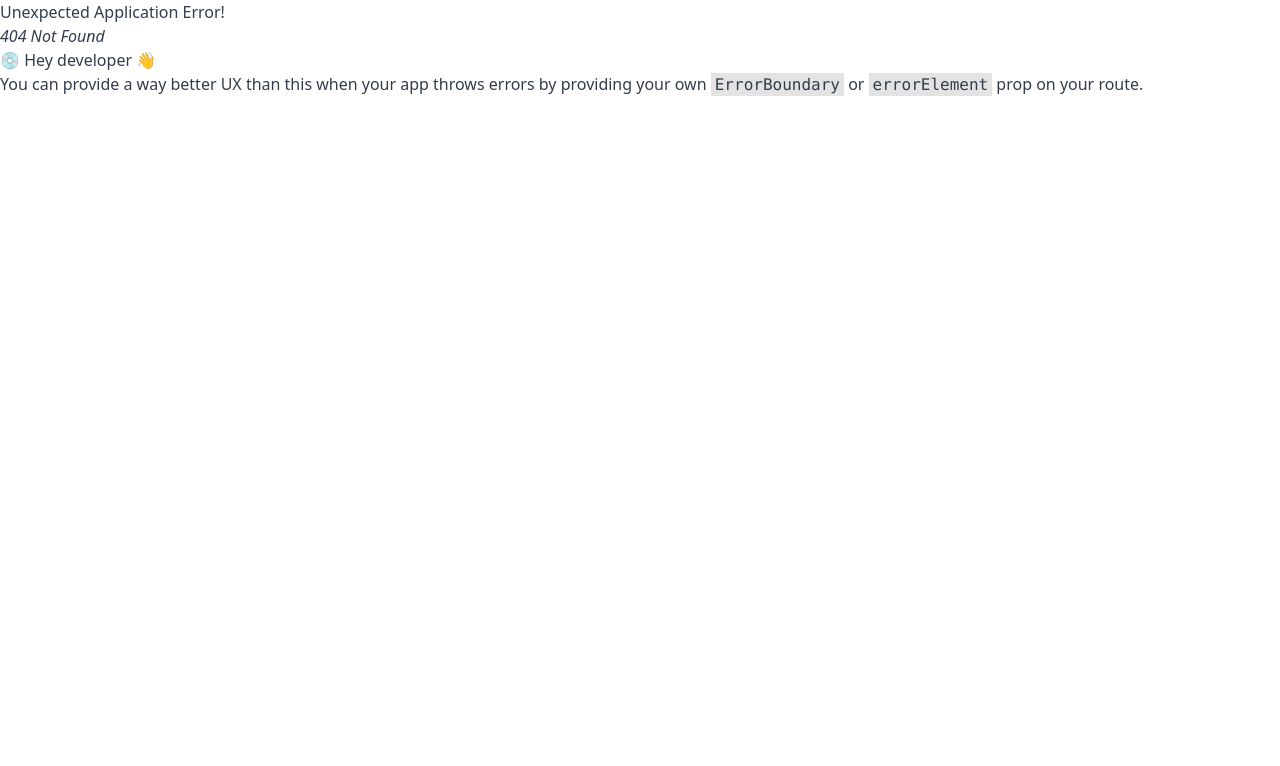
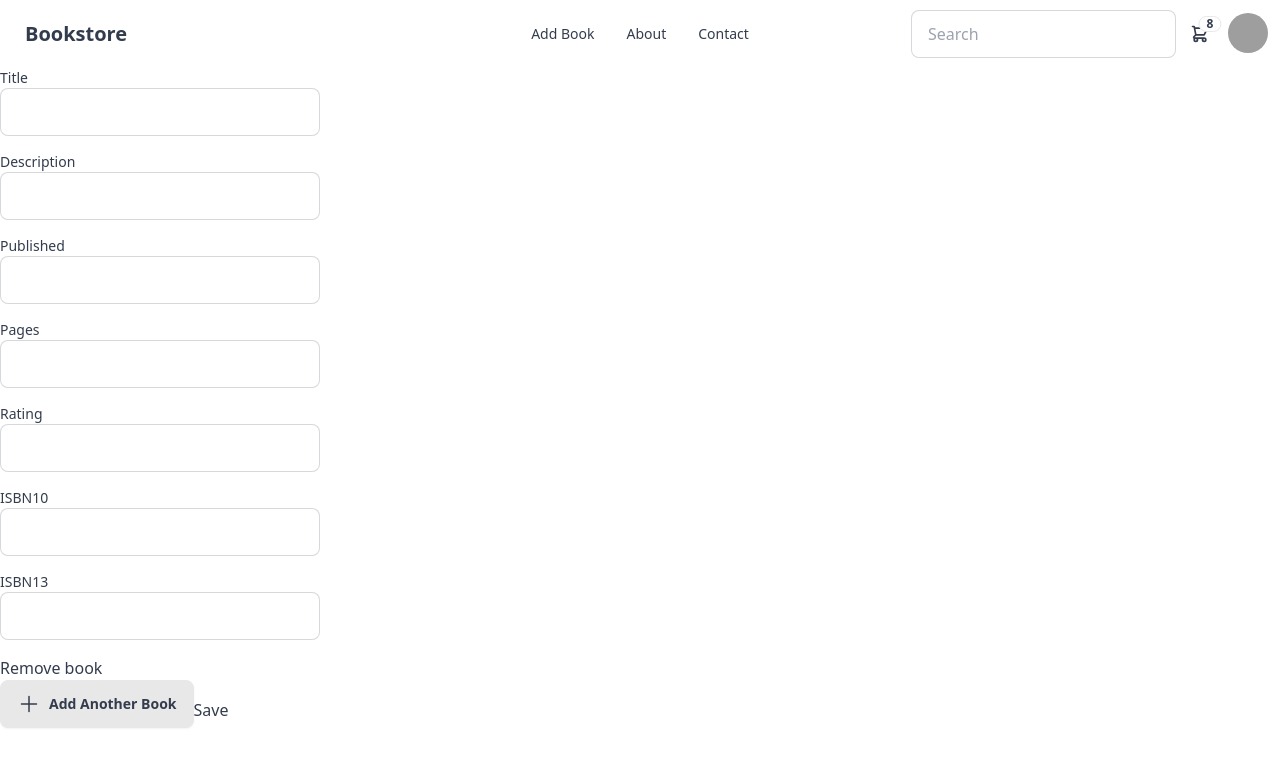
Before and after one commit to MichalisG/Bookstore, a React (Create React App) app: page /book/add in a window 1280 px wide. Before the commit this address had no page. Shown: the top 766 px of the page. Built offline with nearby package versions, Linux system fonts and the light colour scheme; grey boxes are pictures that could not be loaded.

Commit message:
feat: add new book page

```diff
--- a/src/App.tsx
+++ b/src/App.tsx
@@ -8,11 +8,13 @@ import {
 } from "react-router-dom";
 import Home from './pages/Home';
 import Layout from './layouts/main';
+import AddNewBook from './pages/AddNewBook';
 
 const router = createBrowserRouter(
   createRoutesFromElements(
     <Route path='/' element={<Layout />}>
       <Route index element={<Home/>}/>
+      <Route path='book/add' element={<AddNewBook/>}/>
       {/* <Route path='search' element={<Search/>}/>
       <Route path='book/add' element={<AddNewBook/>}/>
       <Route path='book/:bookId' element={<Book/>}/> */}
--- /dev/null
+++ b/src/pages/AddNewBook.tsx
@@ -0,0 +1,11 @@
+import type { FC } from 'react';
+import NewBookForm from '../forms/NewBookForm';
+interface AddNewBookProps {}
+
+const AddNewBook: FC<AddNewBookProps> = () => {
+  return (<>
+    <NewBookForm />
+  </>);
+}
+
+export default AddNewBook;
```
